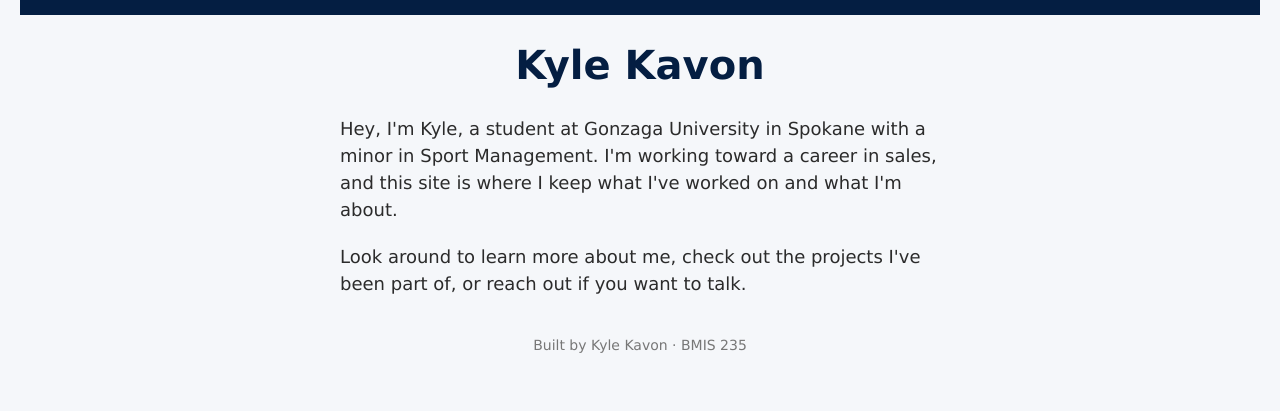
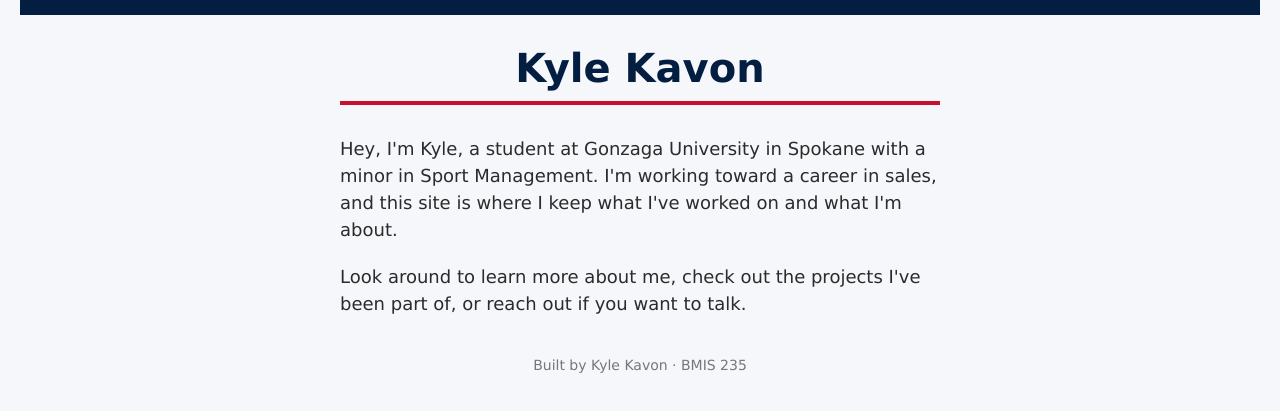
Before and after one commit to kkavon7/bmis235-html-3, a plain HTML site: page index.html in a window 1280 px wide. Shown: the part 71-482 px from the top of the page. Drawn offline with Linux system fonts and the light colour scheme.

Commit message:
Red line under page headings

```diff
--- a/styles.css
+++ b/styles.css
@@ -74,3 +74,11 @@ p a {
 p a:hover {
   color: #c8102e;
 }
+
+/* red line under every page heading */
+h1 {
+  max-width: 600px;
+  margin: 30px auto;
+  padding-bottom: 10px;
+  border-bottom: 4px solid #c8102e;
+}
```
